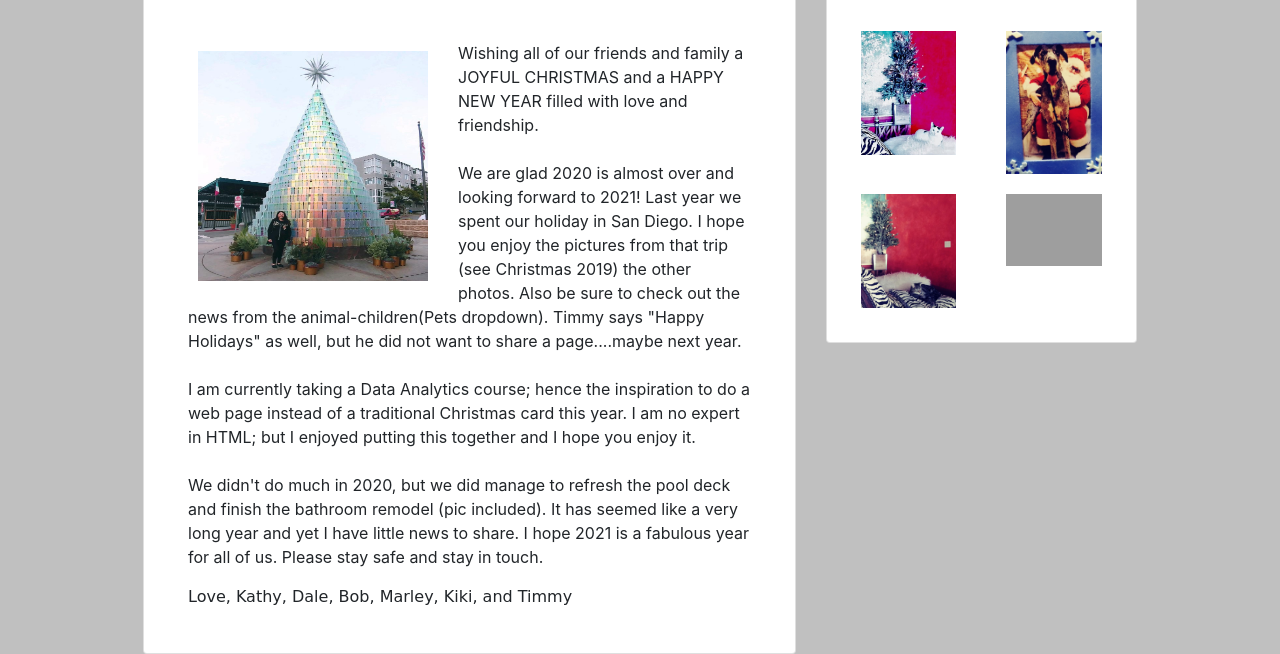
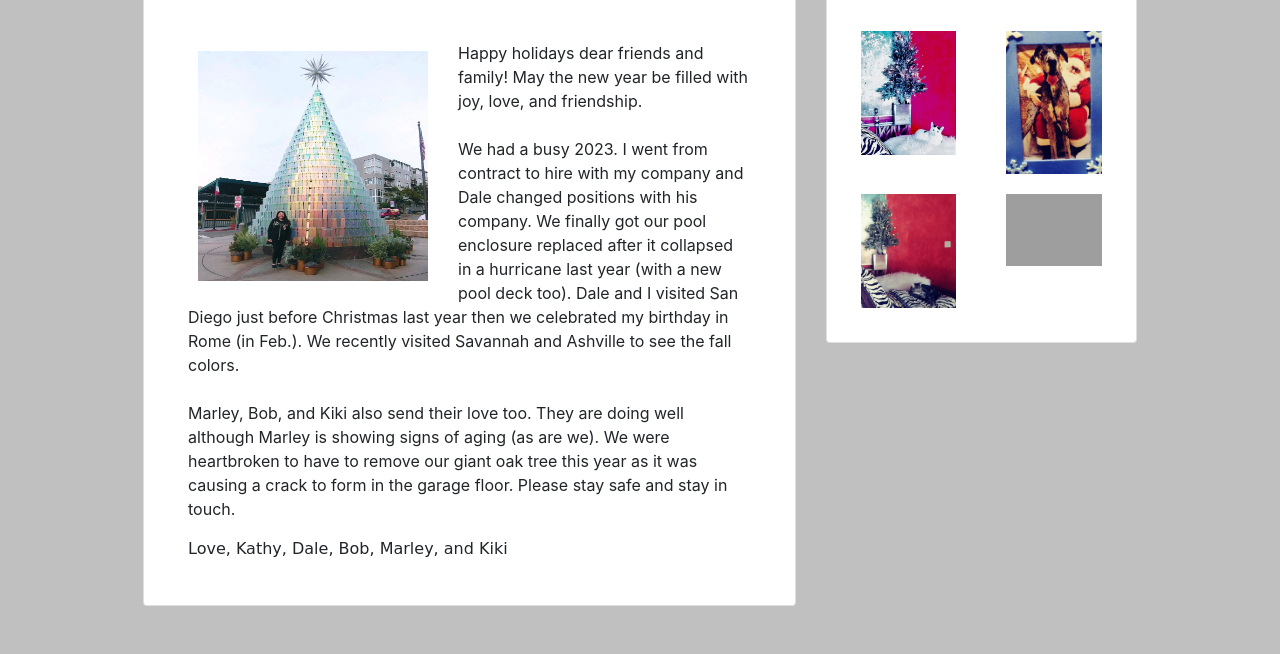
Before and after one commit to KManthey/Christmas2023, a plain HTML site: page index.html in a window 1280 px wide. Shown: the part 223-877 px from the top of the page. After the commit the page ends 829 px from the top, so only its background shows below. Drawn offline with nearby package versions, Linux system fonts and the light colour scheme; grey boxes are pictures that could not be loaded.

Commit message:
Update index.html

```diff
--- a/index.html
+++ b/index.html
@@ -57,14 +57,12 @@
       <h1>Happy Holidays From the Mantheys</h1>
     <div class="card-body temp_card mt-3">
     <img src="images/FigSD2.jpeg" class="float-left tempurature" alt="...">
-    <p class="card-text">Wishing all of our friends and family a JOYFUL CHRISTMAS and a HAPPY NEW YEAR filled with love and friendship.</p>
-    <p class="mt-4">We are glad 2020 is almost over and looking forward to 2021!  Last year we spent our holiday in San Diego.  I hope you enjoy the pictures from that trip (see Christmas 2019) the other photos.  Also be sure to check out the news from the animal-children(Pets dropdown).  Timmy says "Happy Holidays" as well, but he did not want to share a page....maybe next year.
+    <p class="card-text">Happy holidays dear friends and family!  May the new year be filled with joy, love, and friendship.</p>
+    <p class="mt-4">We had a busy 2023. I went from contract to hire with my company and Dale changed positions with his company. We finally got our pool enclosure replaced after it collapsed in a hurricane last year (with a new pool deck too). Dale and I visited San Diego just before Christmas last year then we celebrated my birthday in Rome (in Feb.). We recently visited Savannah and Ashville to see the fall colors.
     </p>
-    <p class="mt-4">I am currently taking a Data Analytics course; hence the inspiration to do a web page instead of a traditional Christmas card this year.  I am no expert in HTML; but I enjoyed putting this together and I hope you enjoy it.
+    <p class="mt-4">Marley, Bob, and Kiki also send their love too. They are doing well although Marley is showing signs of aging (as are we). We were heartbroken to have to remove our giant oak tree this year as it was causing a crack to form in the garage floor. Please stay safe and stay in touch.
     </p>
-    <p class="mt-4">We didn't do much in 2020, but we did manage to refresh the pool deck and finish the bathroom remodel (pic included).  It has seemed like a very long year and yet I have little news to share.  I hope 2021 is a fabulous year for all of us.  Please stay safe and stay in touch.
-    </p>
-    <p class="card-text sign">Love, Kathy, Dale, Bob, Marley, Kiki, and Timmy</p>
+    <p class="card-text sign">Love, Kathy, Dale, Bob, Marley, and Kiki</p>
    </div>
    </div>
   </div>
```
